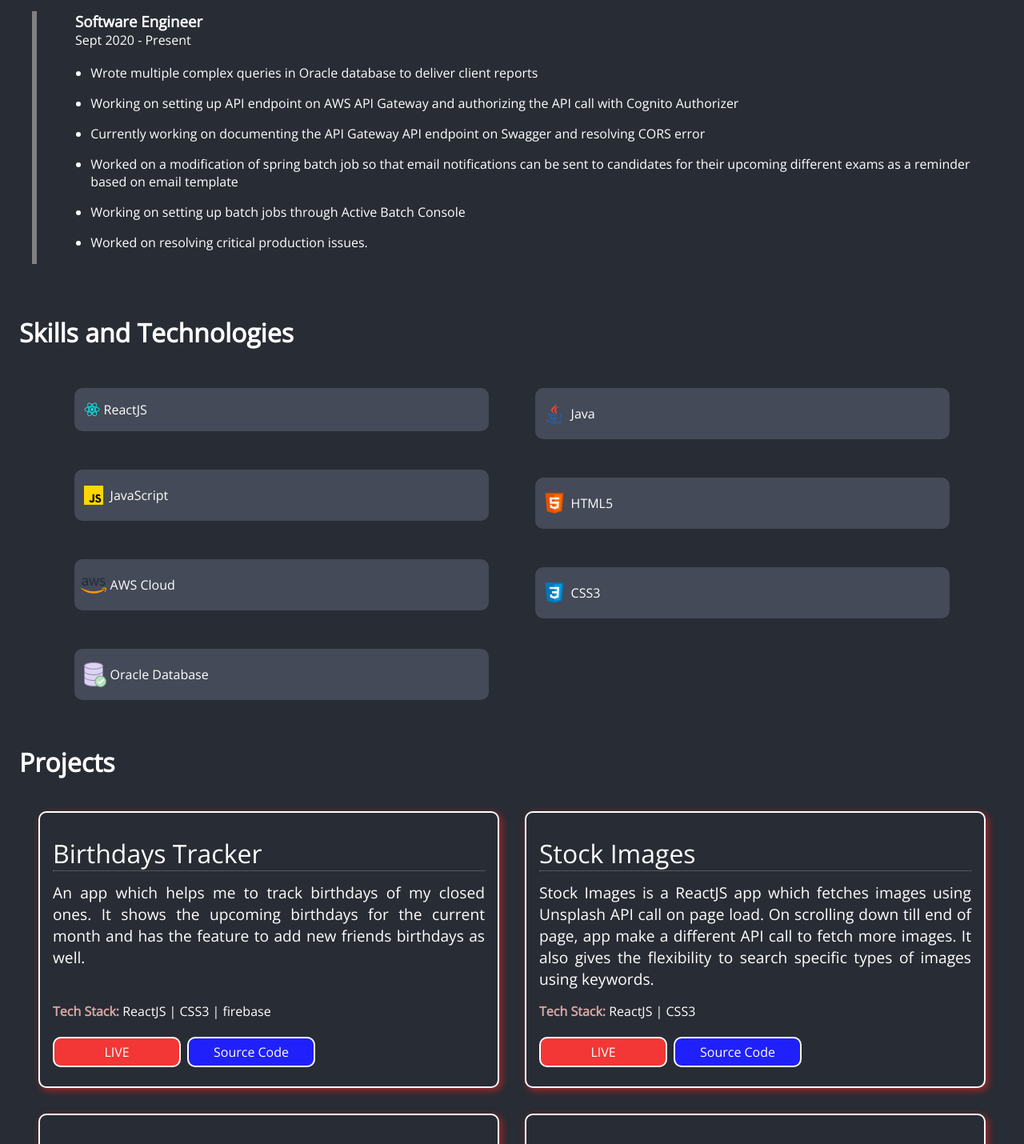
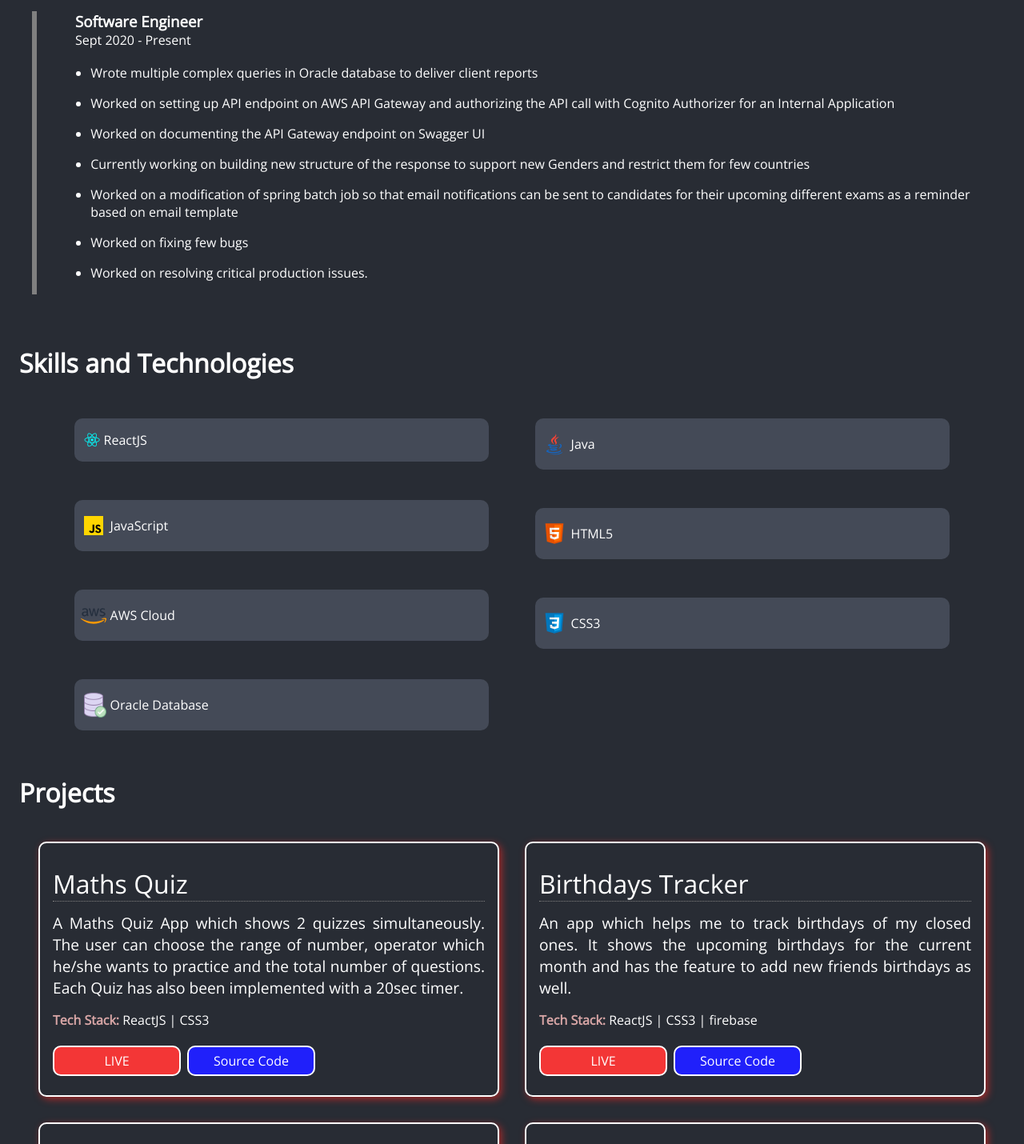
Before and after one commit to Nikhil2408/my-portfolio, a React (Create React App) app: page / in a window 1280 px wide. Shown: the part 1435-2865 px from the top of the page at 80% size. Built offline with nearby package versions, Linux system fonts and the light colour scheme; a web font is replaced by a local one.

Commit message:
Added more Experience

```diff
--- a/src/components/AboutMe/AboutMe.js
+++ b/src/components/AboutMe/AboutMe.js
@@ -18,7 +18,7 @@ function AboutMe(){
                 <div className="AboutMe-gesture">Hi There 👋</div>
                 <div className="AboutMe-name">I am Nikhil Bansal</div>
                 <div className="AboutMe-details">A passionate frontend web developer. Currently, working as a software engineer in Accenture. I have worked on frontend technologies like JavaScript and ReactJS and backend technology like Java. I have some experience in AWS as well.</div>
-                <a href="https://drive.google.com/file/d/1XeEOJ9myJ7ae4lqQE0K_7J8-zNENTYls/view?usp=sharing" target="_blank" rel="noreferrer">Resume</a>
+                <a href="https://drive.google.com/file/d/12mbh4TCONmgBmVXvm3n7NiskZHocPvxo/view?usp=sharing" target="_blank" rel="noreferrer">Resume</a>
                 <div className="ConnectWithMe">
                     <div>Connect With Me!!</div>
                     <ConnectWithMe />
--- a/src/components/Experience/Experience.js
+++ b/src/components/Experience/Experience.js
@@ -17,10 +17,11 @@ function Experience(){
                 <div className="Experience-work">
                     <ul>
                         <li>Wrote multiple complex queries in Oracle database to deliver client reports</li>
-                        <li>Working on setting up API endpoint on AWS API Gateway and authorizing the API call with Cognito Authorizer</li>
-                        <li>Currently working on documenting the API Gateway API endpoint on Swagger and resolving CORS error</li>
+                        <li>Worked on setting up API endpoint on AWS API Gateway and authorizing the API call with Cognito Authorizer for an Internal Application</li>
+                        <li>Worked on documenting the API Gateway endpoint on Swagger UI</li>
+                        <li>Currently working on building new structure of the response to support new Genders and restrict them for few countries</li>
                         <li>Worked on a modification of spring batch job so that email notifications can be sent to candidates for their upcoming different exams as a reminder based on email template</li>
-                        <li>Working on setting up batch jobs through Active Batch Console</li>
+                        <li>Worked on fixing few bugs</li>
                         <li>Worked on resolving critical production issues.</li>
                     </ul>
                 </div>
--- a/src/components/Projects/Projects.js
+++ b/src/components/Projects/Projects.js
@@ -6,6 +6,13 @@ import "../../styles/Projects.css";
 function Projects(){
 
     const projects = [
+        {
+            projectName: "Maths Quiz",
+            description: "A Maths Quiz App which shows 2 quizzes simultaneously. The user can choose the range of number, operator which he/she wants to practice and the total number of questions. Each Quiz has also been implemented with a 20sec timer.",
+            techStack: ["ReactJS", "CSS3"],
+            liveLink: "https://maths-quiz-arithmetic.netlify.app/",
+            sourceCodeLink: "https://github.com/Nikhil2408/maths-quiz"
+        },
         {
             projectName: "Birthdays Tracker",
             description: "An app which helps me to track birthdays of my closed ones. It shows the upcoming birthdays for the current month and has the feature to add new friends birthdays as well.",
```
